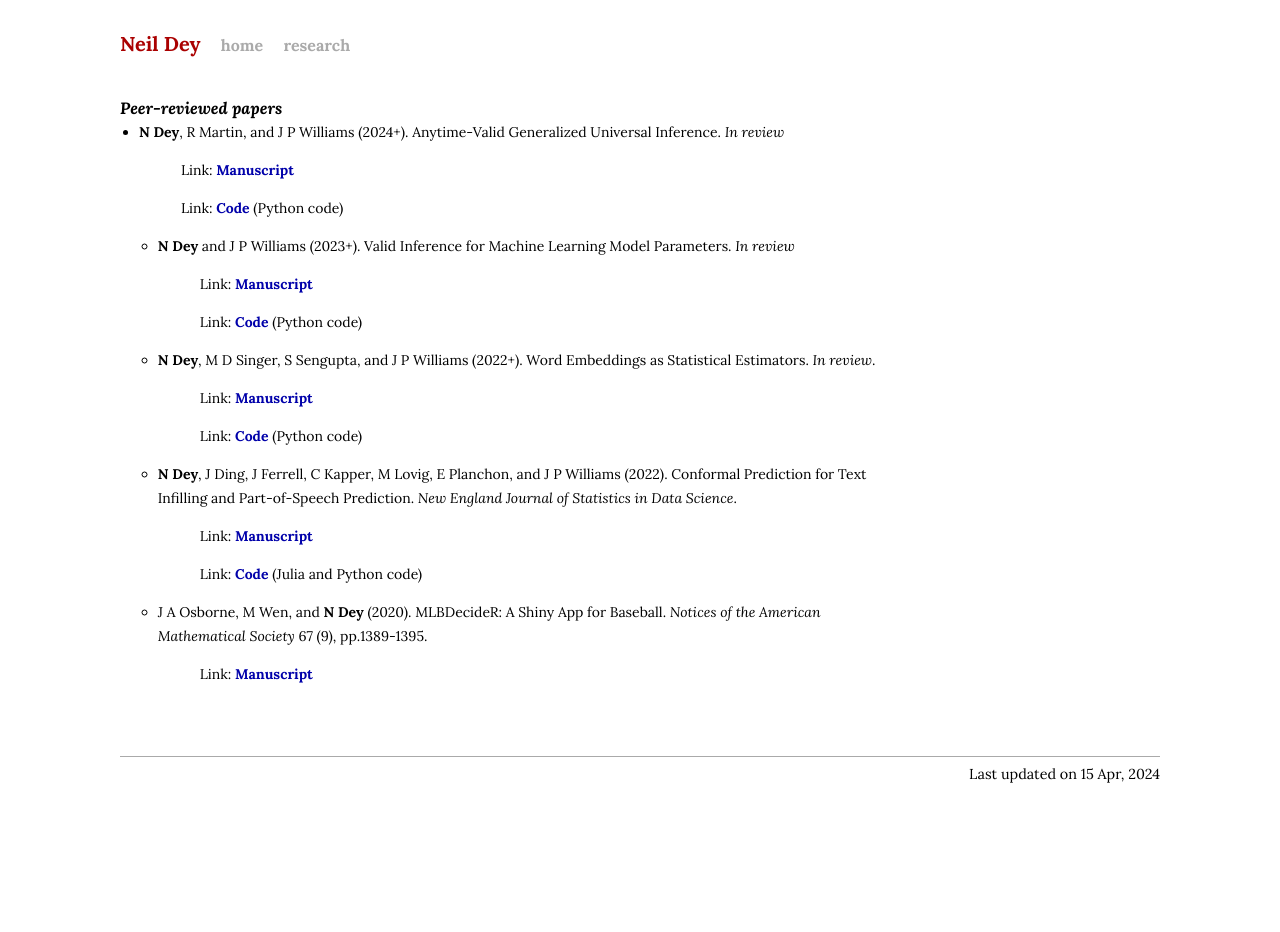
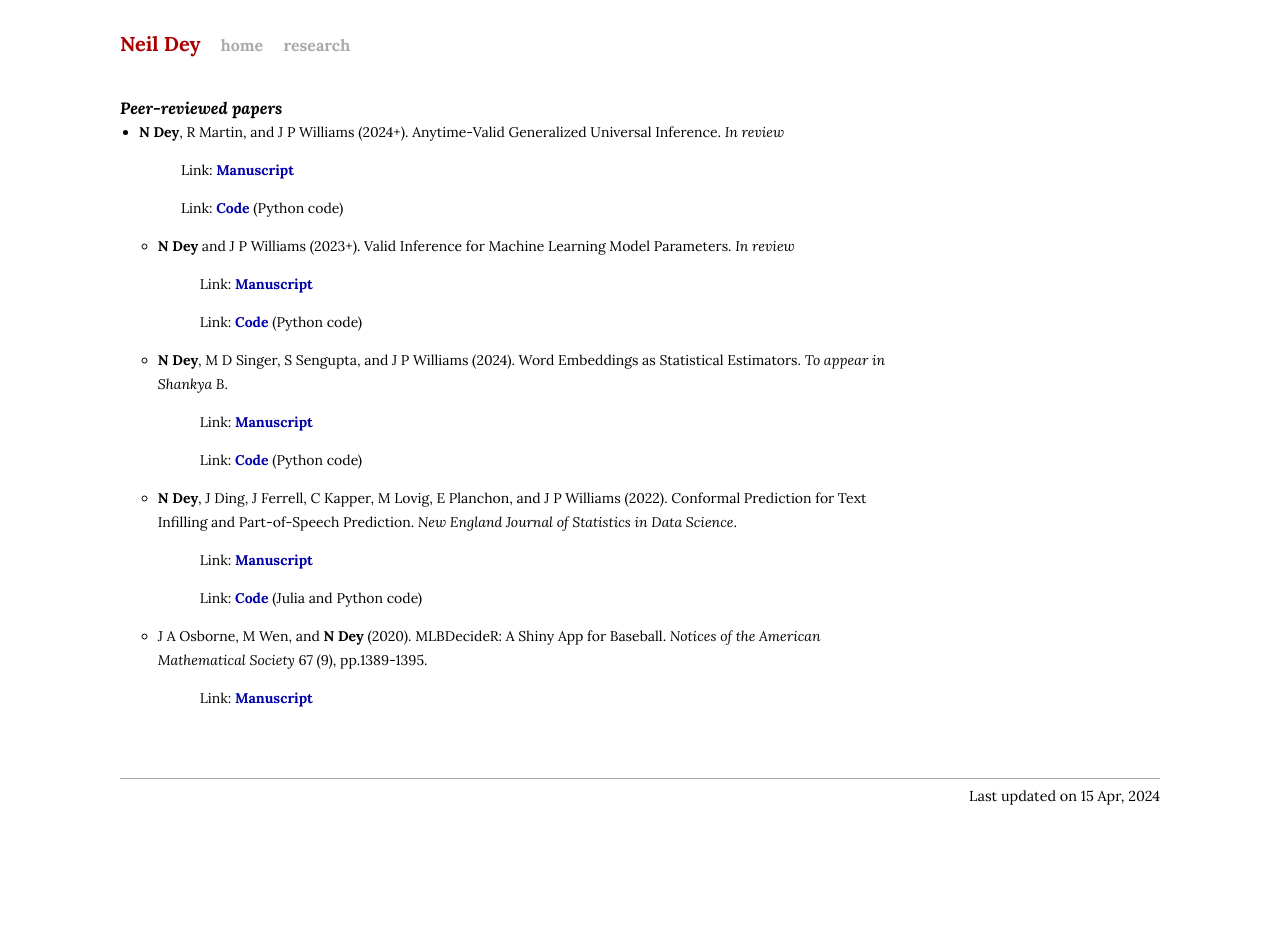
Before and after one commit to neil-dey/neil-dey.github.io, a Jekyll site: the page built from research.html, in a window 1280 px wide. Built offline with Jekyll 4.4.1, drawn with Linux system fonts in a browser that asks for light colours.

Commit message:
Updated Word Embeddings paper as accepted to Shankya B

```diff
--- a/research.html
+++ b/research.html
@@ -18,7 +18,7 @@ title: Neil Dey | Research
 <p class="indented">Link: <a href="https://github.com/neil-dey/valid-inference-ml-estimators"><b>Code</b></a> (Python code)</p>
 </li>
 
-<li> <b>N Dey</b>, M D Singer, S Sengupta, and J P Williams (2022+). Word Embeddings as Statistical Estimators. <i>In review</i>.
+<li> <b>N Dey</b>, M D Singer, S Sengupta, and J P Williams (2024). Word Embeddings as Statistical Estimators. <i>To appear in Shankya B</i>.
 <br/>
 <p class="indented">Link: <a href="https://arxiv.org/abs/2301.06710"><b>Manuscript</b></a></p>
 <p class="indented">Link: <a href="https://github.com/neil-dey/word-embeddings-as-estimators"><b>Code</b></a> (Python code)</p>
```
